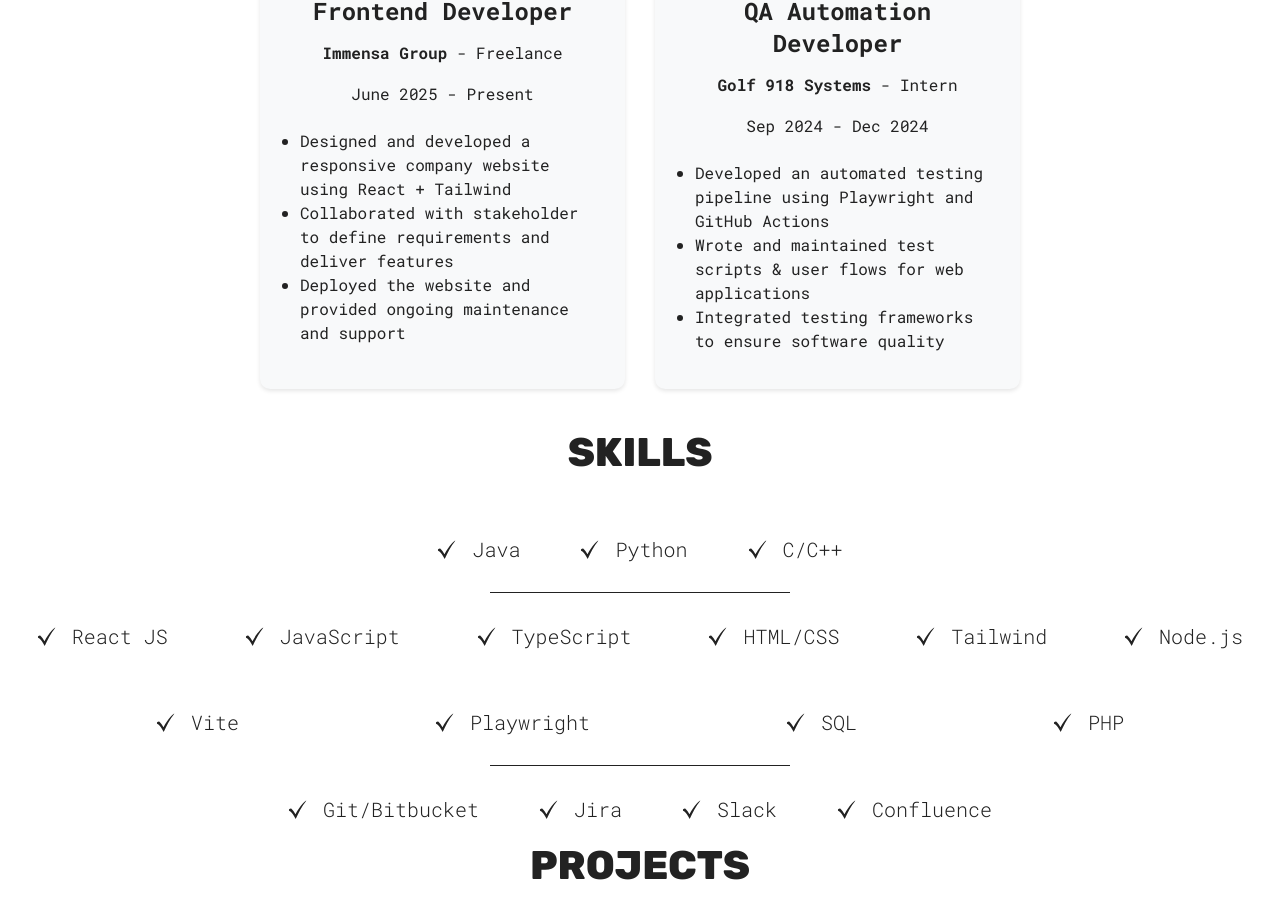
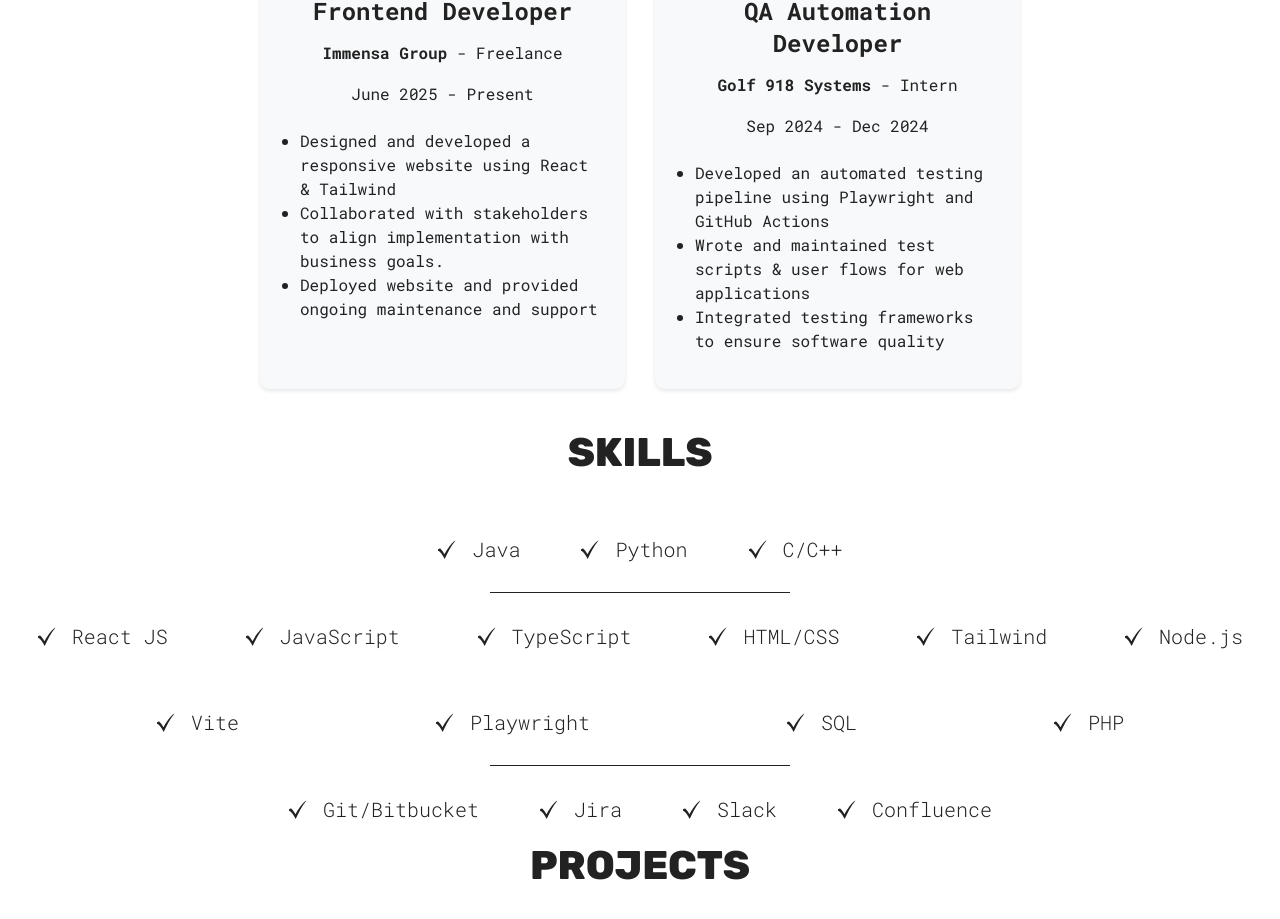
Before and after one commit to Hirbod03/PersonalWebsite, a React (Vite) app: page / in a window 1280 px wide. Shown: the part 952-1871 px from the top of the page. Built offline with nearby package versions, Linux system fonts and the light colour scheme.

Commit message:
fix: correct responsibilities wording for Frontend Developer role

```diff
--- a/src/sections/Experience/Experience.jsx
+++ b/src/sections/Experience/Experience.jsx
@@ -6,9 +6,9 @@ const experiences = [
     title: 'Frontend Developer',
     company: 'Immensa Group',
     responsibilities: [
-      'Designed and developed a responsive company website using React + Tailwind',
-      'Collaborated with stakeholder to define requirements and deliver features',
-      'Deployed the website and provided ongoing maintenance and support',
+      'Designed and developed a responsive website using React & Tailwind',
+      'Collaborated with stakeholders to align implementation with business goals.',
+      'Deployed website and provided ongoing maintenance and support',
     ],
     typeOfEmployment: 'Freelance',
     employmentDuration: 'June 2025 - Present',
```
